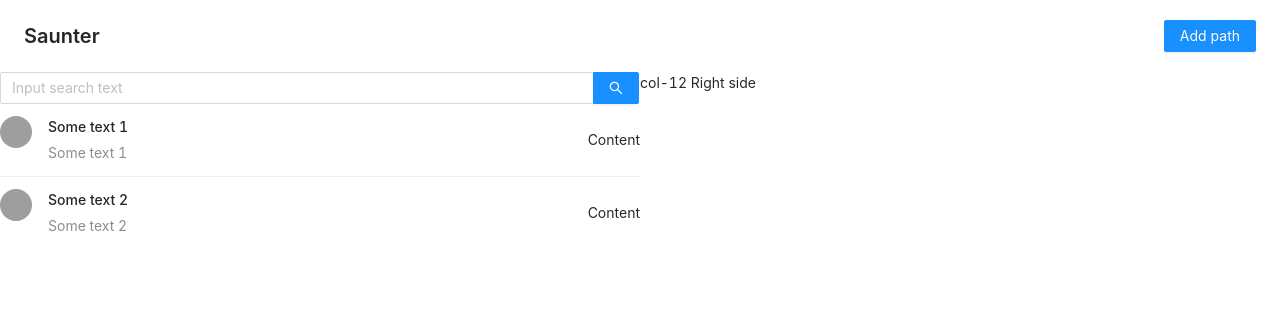
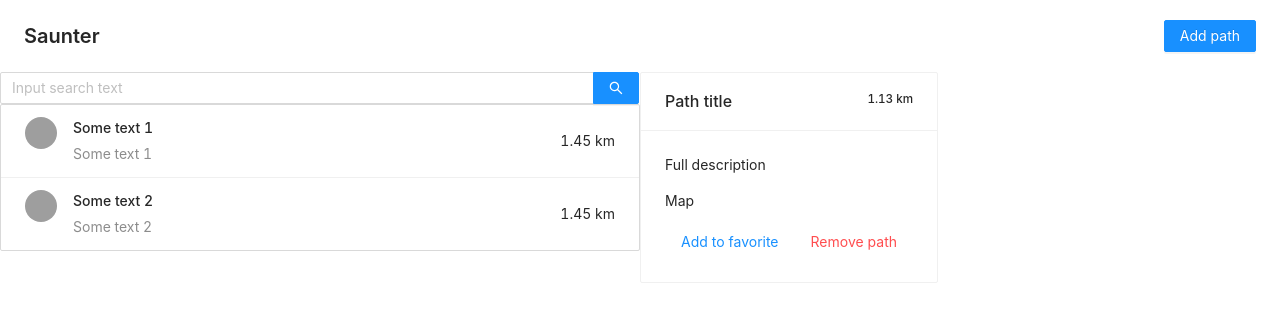
Before and after one commit to AndreyBaglai/Saunter, a React (Create React App) app: page / in a window 1280 px wide. Shown: the top 322 px of the page. Built offline with nearby package versions, Linux system fonts and the light colour scheme; grey boxes are pictures that could not be loaded.

Commit message:
feat: add path view with Card and Buttons antd components

```diff
--- a/src/App.tsx
+++ b/src/App.tsx
@@ -1,7 +1,7 @@
 import React, { useState } from 'react';
 import 'antd/dist/antd.css';
 
-import { PageHeader, Button, Row, Col, Input, List, Avatar } from 'antd';
+import { PageHeader, Button, Row, Col, Input, List, Avatar, Card } from 'antd';
 
 const { Search } = Input;
 
@@ -27,20 +27,31 @@ function App() {
             <Search placeholder="Input search text" onSearch={() => {}} enterButton />
             <List
               dataSource={paths}
-              renderItem={(PaymentMethodChangeEvent: any) => (
-                <List.Item key={PaymentMethodChangeEvent.body + PaymentMethodChangeEvent.path}>
+              bordered={true}
+              renderItem={(path: any) => (
+                <List.Item key={path.body + path.path}>
                   <List.Item.Meta
                     avatar={
                       <Avatar src="https://zos.alipayobjects.com/rmsportal/ODTLcjxAfvqbxHnVXCYX.png" />
                     }
-                    title={<a href="https://ant.design">{PaymentMethodChangeEvent.body}</a>}
-                    description={PaymentMethodChangeEvent.body}
+                    title={<a href="https://ant.design">{path.body}</a>}
+                    description={path.body}
                   />
-                  <div>Content</div>
+                  <div>1.45 km</div>
                 </List.Item>
               )}></List>
           </Col>
-          <Col span={12}>col-12 Right side</Col>
+
+          <Col>
+            <Card title="Path title" extra={<h5>1.13 km</h5>} style={{ width: '100%' }}>
+              <p>Full description</p>
+              <p>Map</p>
+              <Button type="link">Add to favorite</Button>
+              <Button type="link" danger>
+                Remove path
+              </Button>
+            </Card>
+          </Col>
         </Row>
       </main>
     </>
```
